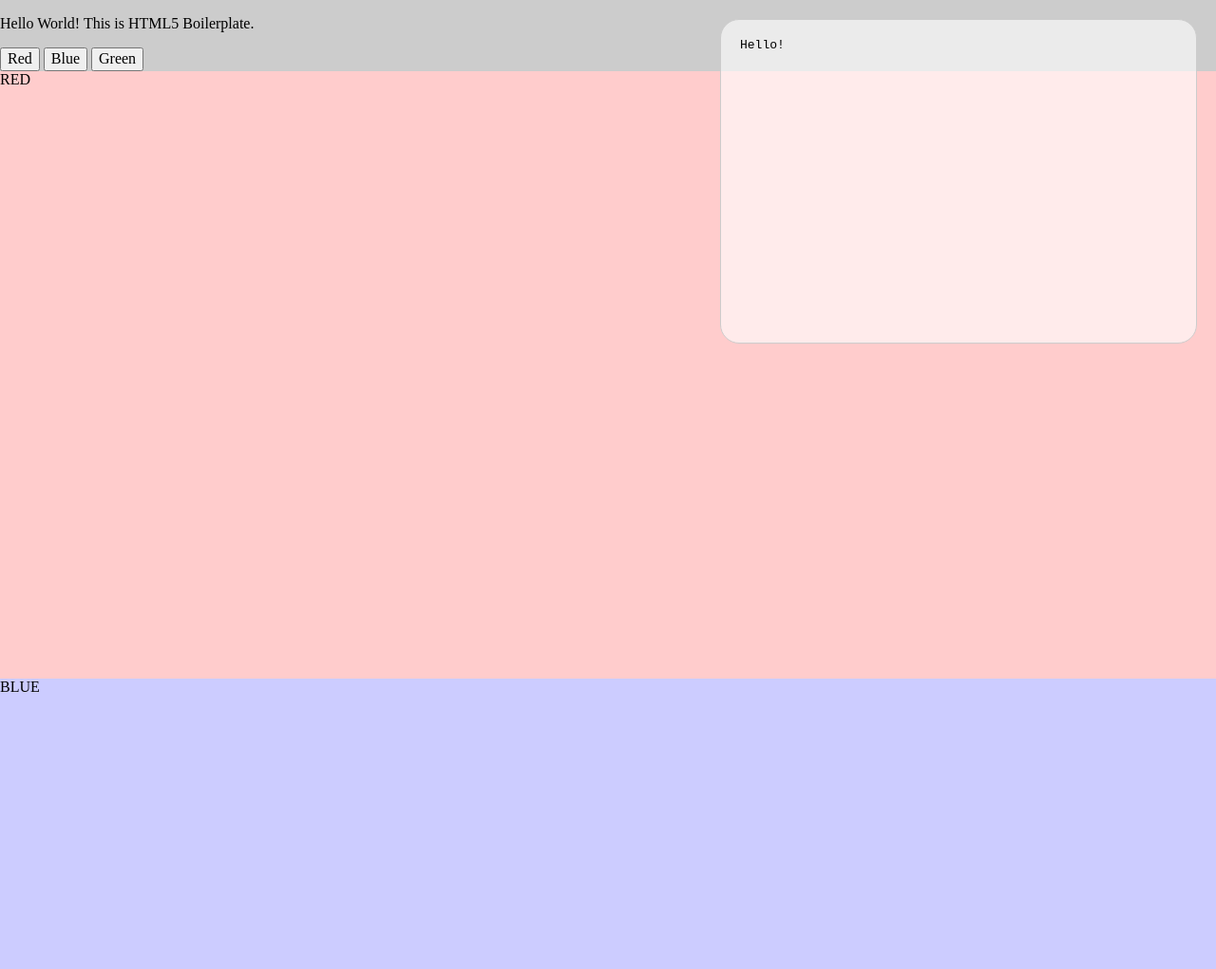
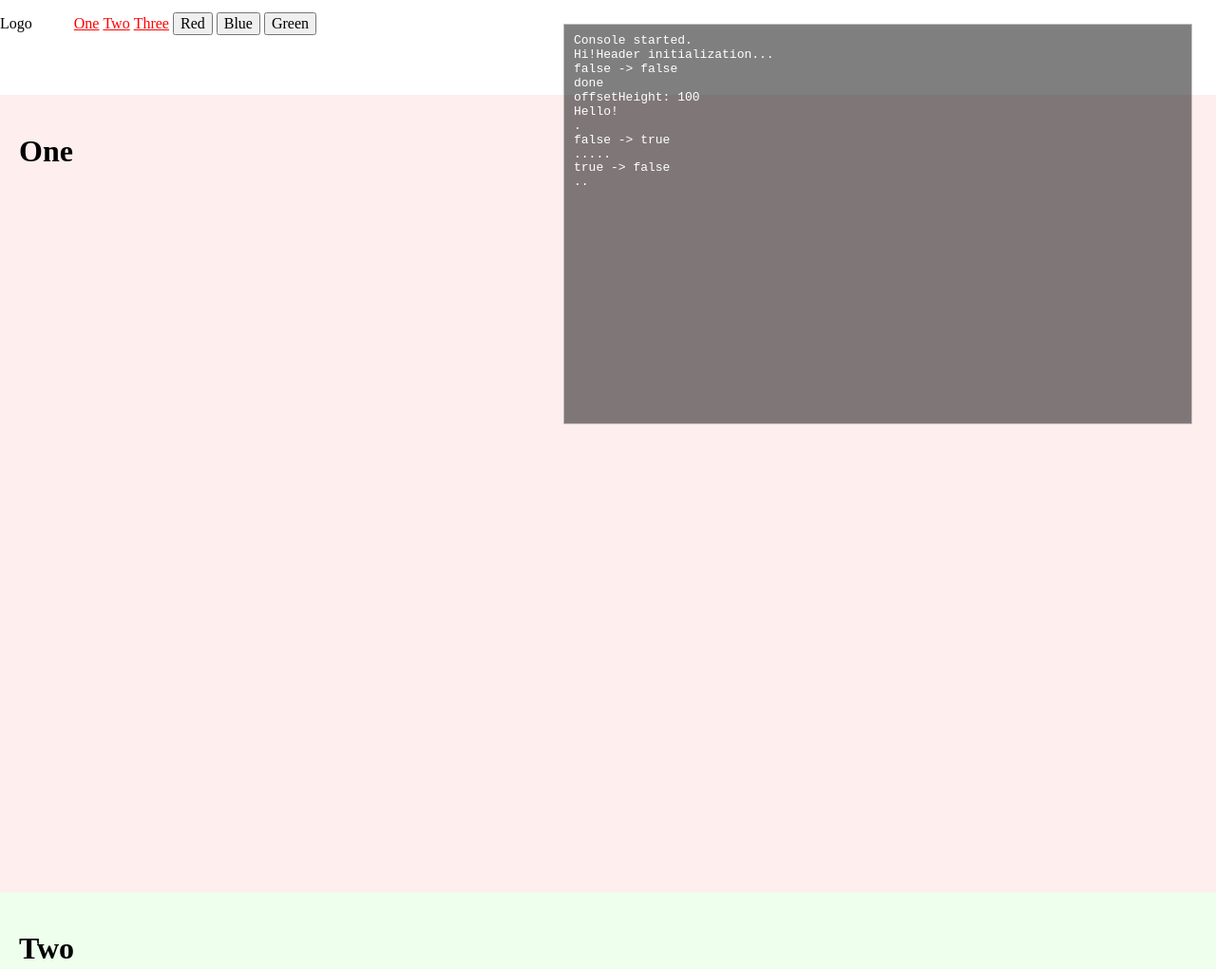
Before and after one commit to romanstrakhov/rk-responsive, a website: page index.html in a window 1280 px wide. Shown: the top 1021 px of the page at 95% size. Drawn offline with nearby package versions, Linux system fonts and the light colour scheme; files that its build step writes are made by us from their sources.

Commit message:
daily update

```diff
--- a/index.html
+++ b/index.html
@@ -22,20 +22,48 @@
   <![endif]-->
 
   <!-- Add your site or application content here -->
-  <p>Hello World! This is HTML5 Boilerplate.</p>
+  <!-- <p>Hello World! This is HTML5 Boilerplate.</p> -->
   <!-- <script src="js/plugins.js"></script> -->
 
-<button onclick="window.location.assign('#red');document.querySelector('.go_red').scrollIntoView();">Red</button>
-<button onclick="window.location.assign('#blue');document.querySelector('.go_blue').scrollIntoView();">Blue</button>
-<button onclick="window.location.assign('#green');document.querySelector('.go_green').scrollIntoView();">Green</button>
 
-  <div class="js-message">Test</div>
+  <header class="header">
+      <div class="header_logo">
+        Logo
+      </div>
+      <nav class="header_nav">
+        <ul>
+          <li><a href="#one">One</a></li>
+          <li><a href="#two">Two</a></li>
+          <li><a href="#three">Three</a></li>
+        </ul>
+        <button onclick="window.location.assign('#red');document.querySelector('.go_red').scrollIntoView();">Red</button>
+        <button onclick="window.location.assign('#blue');document.querySelector('.go_blue').scrollIntoView();">Blue</button>
+        <button onclick="window.location.assign('#green');document.querySelector('.go_green').scrollIntoView();">Green</button>
+      </nav>
+    </header>
 
-<div class="content">
-  <div class="red"><a class="go_red" name="red"></a>RED</div>
-  <div class="blue"><a class="go_blue" name="blue"></a>BLUE</div>
-  <div class="green"><a class="go_green" name="green"></a>THE GREEN</div>
-</div>
+    <section id="one" class="section_screen">
+      <a class="go_red" name="one"></a><h1>One</h1>
+
+    </section>
+
+    <section id="two" class="section_screen">
+        <a class="go_green" name="two"></a><h1>Two</h1>
+
+    </section>
+
+    <section id="three" class="section_screen">
+        <a class="go_blue" name="three"></a><h1>Three</h1>
+
+
+    </section>
+
+    <footer>
+      &copy; 2018
+    </footer>
+
+    <div class="console hidden"></div>
+
 
 <script src="js/main.js"></script>
 
--- a/js/main.js
+++ b/js/main.js
@@ -1,36 +1,75 @@
 const a = 1;
 console.log(`a = ${a}`);
 
-class Log {
+class ScreenConsole {
   constructor(item) {
-    this.consoleDiv = document.querySelector(item);
-    this.hidden = this.show(false);
+    this.item = document.querySelector(item);
+    this.show();
+    this.log('Console started.\n');
   }
 
-  show(value) {
-    this.hidden = value;
-    return value;
+  log(string) {
+    this.item.innerHTML += string;
+  }
+
+  hide() {
+    this.item.classList.add('hidden');
+  }
+
+  show() {
+    this.item.classList.remove('hidden');
   }
 
   clear() {
-    this.consoleDiv.innerHTML = '';
-  }
-
-  add(string) {
-    this.consoleDiv.innerHTML += string;
-  }
-
-  clearadd(string) {
-    this.clear();
-    this.add(string);
+    this.item.innerHTML = '';
+    this.log('Console clear.\n');
   }
 }
 
-const weblog = new Log('.js-message');
-weblog.clear();
-weblog.add('Hello!');
+const miniconsole = new ScreenConsole('div.console');
+miniconsole.log('Hi!');
 
-// let scroller = document.addEventListener('scroll', function reportscroll() {
-//   console.log('scroll!');
+class StickyHeader {
+  constructor(item, state, position) {
+    miniconsole.log('Header initialization...');
+    this.item = document.querySelector(item);
+    this.sticky = this.stick(state);
+    this.position = position;
+    this.addScrollHandler(this);
+    miniconsole.log('done\n');
+    miniconsole.log(`offsetHeight: ${this.item.offsetHeight}\n`);
+  }
 
-// });
+  addScrollHandler(e) {
+    window.addEventListener('scroll', () => {
+      e.check();
+    });
+  }
+
+  stick(state) {
+    if (this.sticky !== state) {
+      miniconsole.log(`\n${this.sticky ? 'true' : 'false'} -> `);
+      if (state === true) {
+        this.item.classList.add('sticky');
+        miniconsole.log('true\n');
+        this.sticky = true;
+        return true;
+      }
+      this.item.classList.remove('sticky');
+      miniconsole.log('false\n');
+      this.sticky = false;
+      return false;
+    } return state;
+  }
+
+  check() {
+    miniconsole.log('.');
+    //      miniconsole.log(window.pageYOffset + ':' + this.position + '\n' );
+    this.stick(window.pageYOffset > this.position);
+  }
+}
+
+const header = new StickyHeader('header', false, 100);
+
+miniconsole.log('Hello!\n');
+console.log('Test');
--- a/scss/base/layout.scss
+++ b/scss/base/layout.scss
@@ -1,39 +1,89 @@
 
 html, body {
-    height: 100%;
+  height: 100%;
 }
 
-div.content {
+div.console {
+  position: fixed;
+  width: 50%;
+  height: 50%;
+  overflow-x: scroll;
+  top: 25px;
+  right: 25px;
+  background-color: rgba(0,0,0,0.5);
+  color: white;
+  border: 1px solid rgba(255,255,255,0.5);
+  display: block;
+  padding: 10px;
+  font-family: monospace;
+  white-space: pre;
+  &.hidden {
+    display: none;
+  }
+}
 
-    height:100%;
+.header {
+  height: 100px;
+  overflow: scroll;
+  background-color: white;
+  width: 100%;
+  border-bottom: 0 solid #ffffff;
 
-    .blue {
-        height: 80%;
-        background-color: #ccccff;
+  transition: all .5s ease 0s;
+
+  &.sticky {
+    position: fixed;
+    top:0;
+    left:0;
+    height: 50px;
+    background-color: #eeeeee;
+    border-bottom: 1px solid #cccccc;
+  }
+
+  &_logo {
+    display: inline-block;
+  }
+
+  &_nav {
+    display: inline-block;
+
+    ul {
+      display: inline-block;
+      li {
+        display: inline-block;
+        a:link {
+          color: red;
+        }
+      }
     }
-    .red {
-        height: 80%;
-        background-color: #ffcccc;
-    }
-    .green {
-        height: 80%;
-        background-color: #ccffcc;
-    }
+
+  }
 
 }
 
-div.js-message {
-    position: fixed;
-    top:20px;
-    right:20px;
-    width:460px;
-    height:300px;
-    background-color: rgba(255,255,255,.6);
-    border: 1px solid #cccccc;
-    border-radius: 20px;
-    padding:20px;
-    font-family: monospace;
-    word-wrap: pre;
-    overflow: scroll;
-    z-index:1000;
+section {
+  margin: 0;
+  padding: 20px;
+  &.section_screen {
+    min-height: 100%;
+  }
 }
+
+#one {
+  background-color: #ffeeee;
+}
+
+#two {
+  background-color: #eeffee;
+}
+
+#three {
+  background-color: #eeeeff;
+}
+
+footer {
+  text-align: center;
+  width: 100%;
+  padding-top: 50px;
+  padding-bottom: 50px;
+}
```
Also changed, not shown: dist/css/main.css, dist/index.html, dist/js/main.js.
